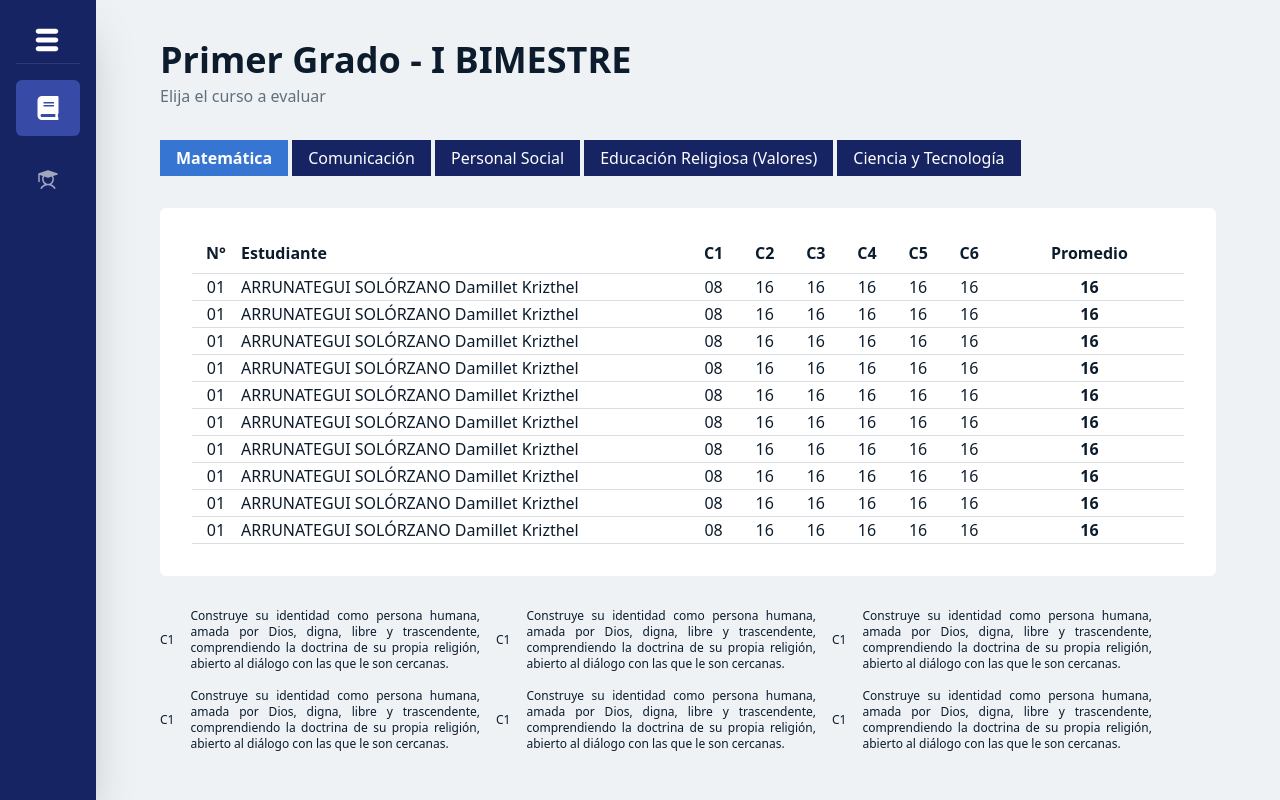
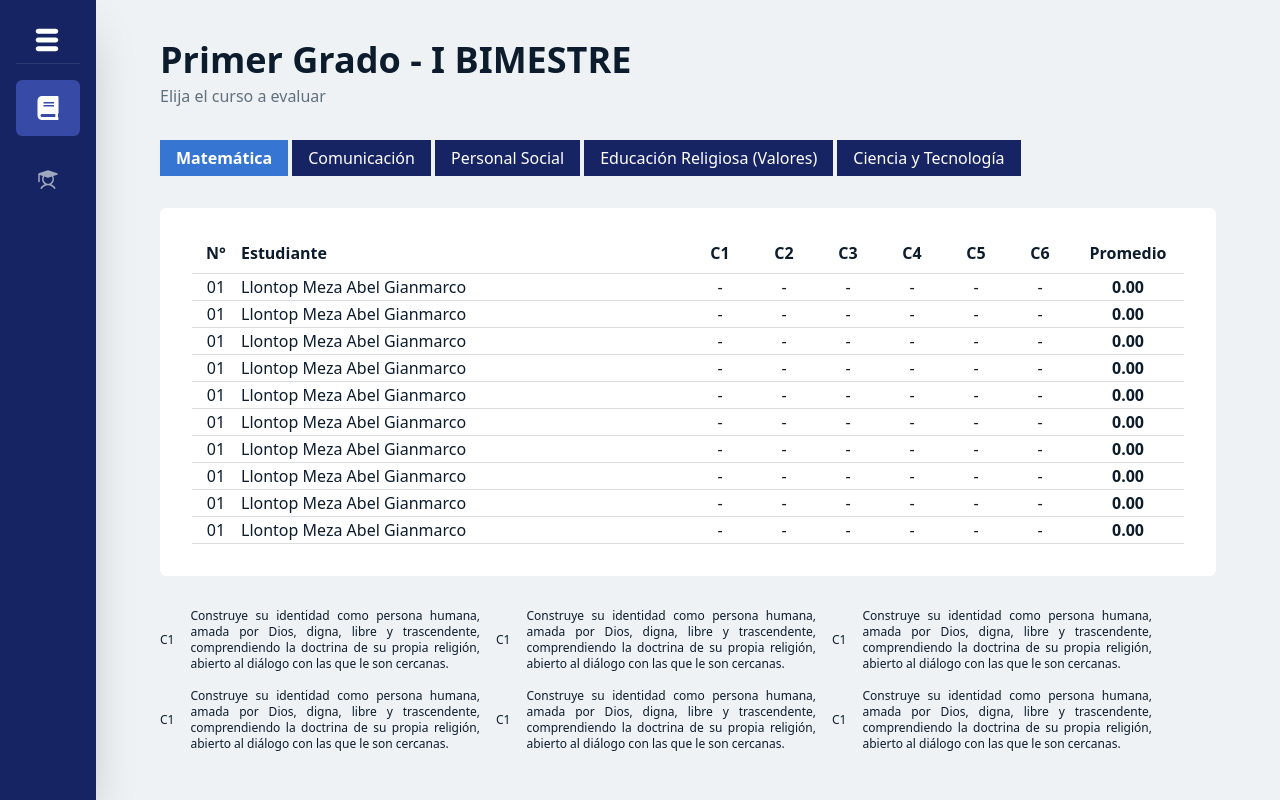
Before and after one commit to AbelLLontop/Sistema-Gestion-Educativa-Frontend, a React (Vite) app: page /registro-evaluaciones/evaluacion-cursos in a window 1280 px wide. Built offline with nearby package versions, Linux system fonts and the light colour scheme.

Commit message:
fix: se agrego la edicion de notas y calculo de promedio de competencias

```diff
--- a/src/pages/EvaluacionesCursosPage.tsx
+++ b/src/pages/EvaluacionesCursosPage.tsx
@@ -1,3 +1,6 @@
+import { useEffect, useRef, useState } from "react";
+import { cn } from "../utils/cn";
+
 const EvaluacionesCursosPage = () => {
   return (
     <div>
@@ -8,36 +11,36 @@ const EvaluacionesCursosPage = () => {
         <p className="text-[#61707E]">Elija el curso a evaluar</p>
       </header>
 
-      <section className="flex mb-8 flex-wrap gap-1 ">
+      <section className="flex flex-wrap gap-1 mb-8 ">
         <button className="bg-[#3775D2] px-4 py-2 text-white text-left leading-5 font-semibold">
           Matemática
         </button>
-        <button className="bg-primary px-4 py-2 text-white text-left leading-5">
+        <button className="px-4 py-2 leading-5 text-left text-white bg-primary">
           Comunicación
         </button>
-        <button className="bg-primary px-4 py-2 text-white text-left leading-5">
+        <button className="px-4 py-2 leading-5 text-left text-white bg-primary">
           Personal Social
         </button>
-        <button className="bg-primary px-4 py-2 text-white  text-left leading-5">
+        <button className="px-4 py-2 leading-5 text-left text-white bg-primary">
           Educación Religiosa (Valores)
         </button>
-        <button className="bg-primary px-4 py-2 text-white text-left leading-5">
+        <button className="px-4 py-2 leading-5 text-left text-white bg-primary">
           Ciencia y Tecnología
         </button>
       </section>
       <section className="flex mb-8">
-        <section className="bg-white p-8 rounded-md flex-1">
+        <section className="flex-1 p-8 bg-white rounded-md">
           <table className="w-full table-auto text-[#0C1C2C]">
             <thead>
               <tr className="border-b border-[#DBDEE1]">
                 <th className="w-12 pb-2">N°</th>
                 <th className="text-left w-[28rem] pb-2">Estudiante</th>
-                <th className="pb-2">C1</th>
-                <th className="pb-2 ">C2</th>
-                <th className="pb-2">C3</th>
-                <th className="pb-2">C4</th>
-                <th className="pb-2">C5</th>
-                <th className="pb-2">C6</th>
+                <th className="w-16 pb-2">C1</th>
+                <th className="w-16 pb-2 ">C2</th>
+                <th className="w-16 pb-2">C3</th>
+                <th className="w-16 pb-2">C4</th>
+                <th className="w-16 pb-2">C5</th>
+                <th className="w-16 pb-2">C6</th>
                 <th className="pb-2">Promedio</th>
               </tr>
             </thead>
@@ -56,7 +59,7 @@ const EvaluacionesCursosPage = () => {
           </table>
         </section>
       </section>
-      <section className="flex gap-4 flex-wrap">
+      <section className="flex flex-wrap gap-4">
         <Competencia />
         <Competencia />
         <Competencia />
@@ -69,29 +72,121 @@ const EvaluacionesCursosPage = () => {
 };
 
 const Competencia = () => {
-
   return (
     <article className="flex text-[#0C1C2C] gap-4 w-[20rem] text-xs">
-    <div className="flex justify-center items-center">C1</div>
-    <p className=" text-justify">Construye su identidad como persona humana, amada por Dios, digna, libre y trascendente, comprendiendo la doctrina de su propia religión, abierto al diálogo con las que le son cercanas.</p>
-  </article>
-  )
-
-}
+      <div className="flex items-center justify-center">C1</div>
+      <p className="text-justify ">
+        Construye su identidad como persona humana, amada por Dios, digna, libre
+        y trascendente, comprendiendo la doctrina de su propia religión, abierto
+        al diálogo con las que le son cercanas.
+      </p>
+    </article>
+  );
+};
 
 const Row = () => {
+  const [notas, setNotas] = useState(["-", "-", "-", "-", "-", "-"]);
+
+  const promedio =
+    notas.reduce((acc, nota) => {
+      if (nota == "-") {
+        return 0 + acc;
+      }
+      return acc + parseInt(nota);
+    }, 0) / notas.length;
+
+  const changeNota = (index, nota) => {
+    setNotas((not) => {
+      not[index] = nota;
+      return [...not];
+    });
+  };
+
+  console.log(notas);
+
   return (
     <tr className="text-center border-b border-[#DBDEE1] hover:bg-slate-100 ">
       <td>01</td>
-      <td className="text-left">ARRUNATEGUI SOLÓRZANO Damillet Krizthel</td>
-      <td className="hover:bg-slate-200 cursor-pointer">08</td>
-      <td className="hover:bg-slate-200 cursor-pointer">16</td>
-      <td className="hover:bg-slate-200 cursor-pointer">16</td>
-      <td className="hover:bg-slate-200 cursor-pointer">16</td>
-      <td className="hover:bg-slate-200 cursor-pointer">16</td>
-      <td className="hover:bg-slate-200 cursor-pointer">16</td>
-      <td className=" font-semibold">16</td>
+      <td className="text-left">Llontop Meza Abel Gianmarco</td>
+      <Nota nota={notas[0]} setNota={(nota) => changeNota(0, nota)} />
+      <Nota nota={notas[1]} setNota={(nota) => changeNota(1, nota)} />
+      <Nota nota={notas[2]} setNota={(nota) => changeNota(2, nota)} />
+      <Nota nota={notas[3]} setNota={(nota) => changeNota(3, nota)} />
+      <Nota nota={notas[4]} setNota={(nota) => changeNota(4, nota)} />
+      <Nota nota={notas[5]} setNota={(nota) => changeNota(5, nota)} />
+
+      <td className="font-semibold ">{promedio.toFixed(2)}</td>
     </tr>
   );
 };
+function validarCalificacion(calificacion) {
+  // Expresión regular para verificar si el formato es correcto
+  if (calificacion == "0" || calificacion == "00") {
+    return "00";
+  }
+  if (calificacion == "-") {
+    return calificacion;
+  }
+  if (calificacion == "" || calificacion == " ") {
+    return "-";
+  }
+  const regex = /^(0?[1-9]|1[0-9]|20)$/;
+
+  // Verificar si la calificación coincide con el formato requerido
+  if (regex.test(calificacion)) {
+    // Si es menor que 10 y no tiene el cero al principio, agregarlo
+    if (calificacion.length === 1 && parseInt(calificacion) < 10) {
+      return "0" + calificacion;
+    }
+    // Devolver la calificación sin cambios si ya es válida
+    return calificacion;
+  } else {
+    // Devolver null si la calificación no cumple con el formato
+    return null;
+  }
+}
+const Nota = ({ nota, setNota }) => {
+  const inputNota = useRef<HTMLInputElement>(null);
+
+  const handleClick = (e) => {
+    inputNota.current?.select();
+  };
+
+  const handleBlur = (e) => {
+    const validacion = validarCalificacion(nota);
+    e.preventDefault();
+    if (validacion) {
+      setNota(validacion);
+    } else {
+      inputNota.current?.select();
+    }
+  };
+  const handleEnterPress = (e) => {
+    if (e.key == "Enter") {
+      inputNota.current?.blur();
+    }
+  };
+
+  return (
+    <td>
+      <input
+        ref={inputNota}
+        onKeyDown={handleEnterPress}
+        onClick={handleClick}
+        type="text"
+        onChange={(e) => setNota(e.target.value)}
+        onBlur={handleBlur}
+        className={cn(
+          "w-full text-center cursor-pointer hover:bg-slate-200 hover:active:bg-whited",
+          {
+            "bg-red-500": !validarCalificacion(nota),
+            "hover:bg-red-400": !validarCalificacion(nota),
+          }
+        )}
+        value={nota}
+      />
+    </td>
+  );
+};
+
 export default EvaluacionesCursosPage;
```
